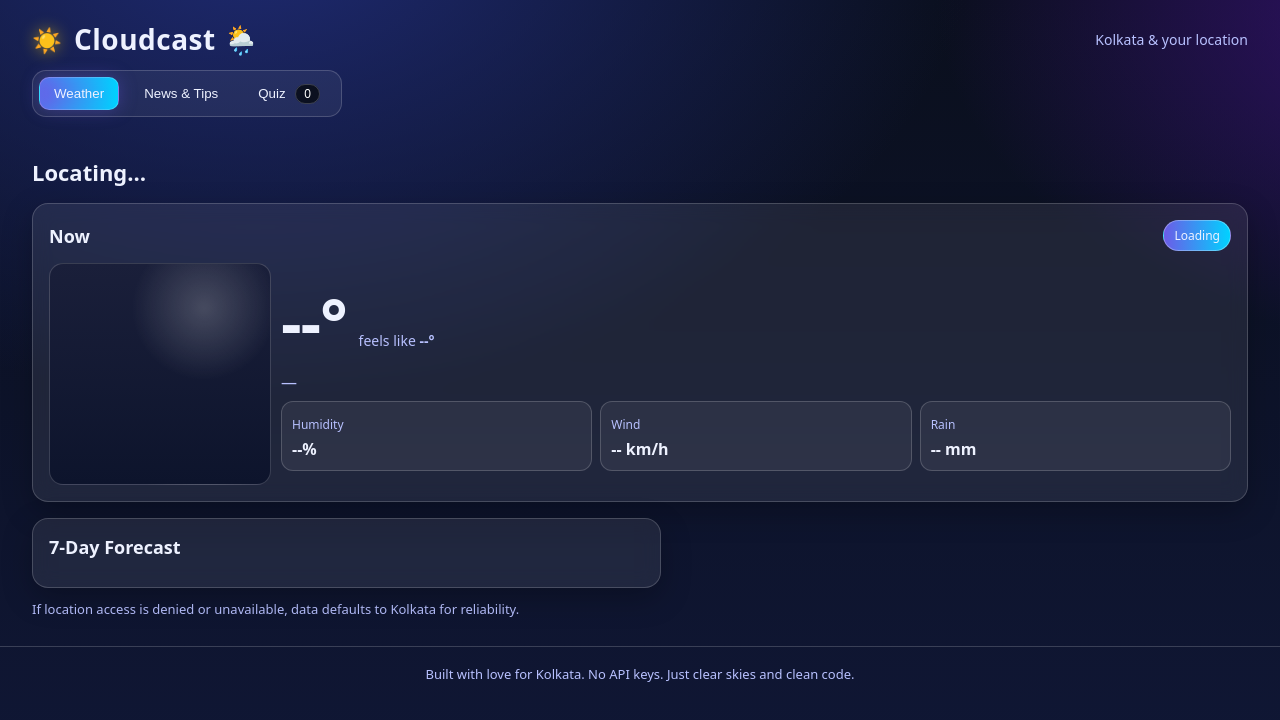
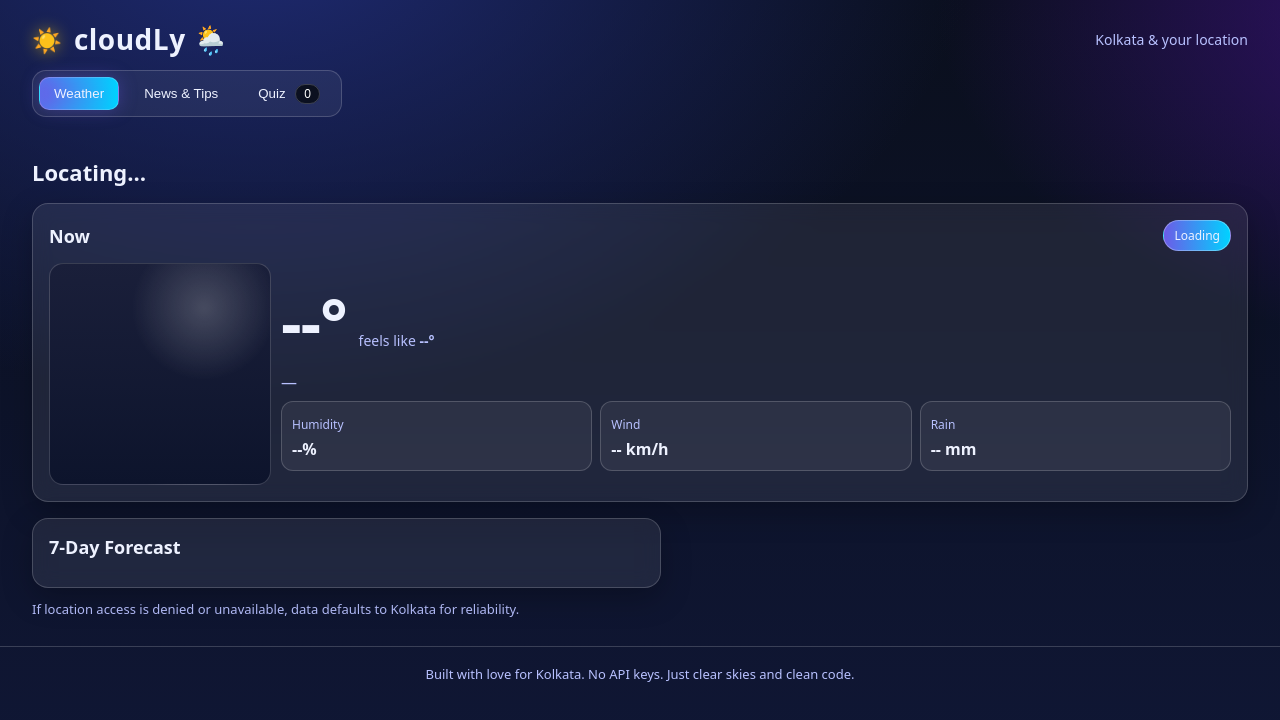
Before and after one commit to Soutikkk/My_First_Weather_Website_CloudLy, a plain HTML site: page index.html in a window 1280 px wide. Drawn offline with Linux system fonts and the light colour scheme.

Commit message:
Updated index.html and README with new layout and info

```diff
--- a/index.html
+++ b/index.html
@@ -6,7 +6,7 @@
     name="viewport"
     content="width=device-width, initial-scale=1, maximum-scale=1"
   />
-  <title>Kolkata Weather — Live, Forecast, Tips, Quiz</title>
+  <title>cloudLy — Live, Forecast, Tips, Quiz</title>
   <link rel="stylesheet" href="style.css" />
   <meta name="theme-color" content="#6c5ce7" />
 </head>
@@ -14,7 +14,7 @@
   <header class="header">
     <div class="brand">
       <span class="logo-spark">☀️</span>
-      <h1>Cloudcast 🌦️</h1>
+  <h1>cloudLy 🌦️</h1>
       <span class="tag">Kolkata & your location</span>
     </div>
 
```
Also changed, not shown: 1 other file.
